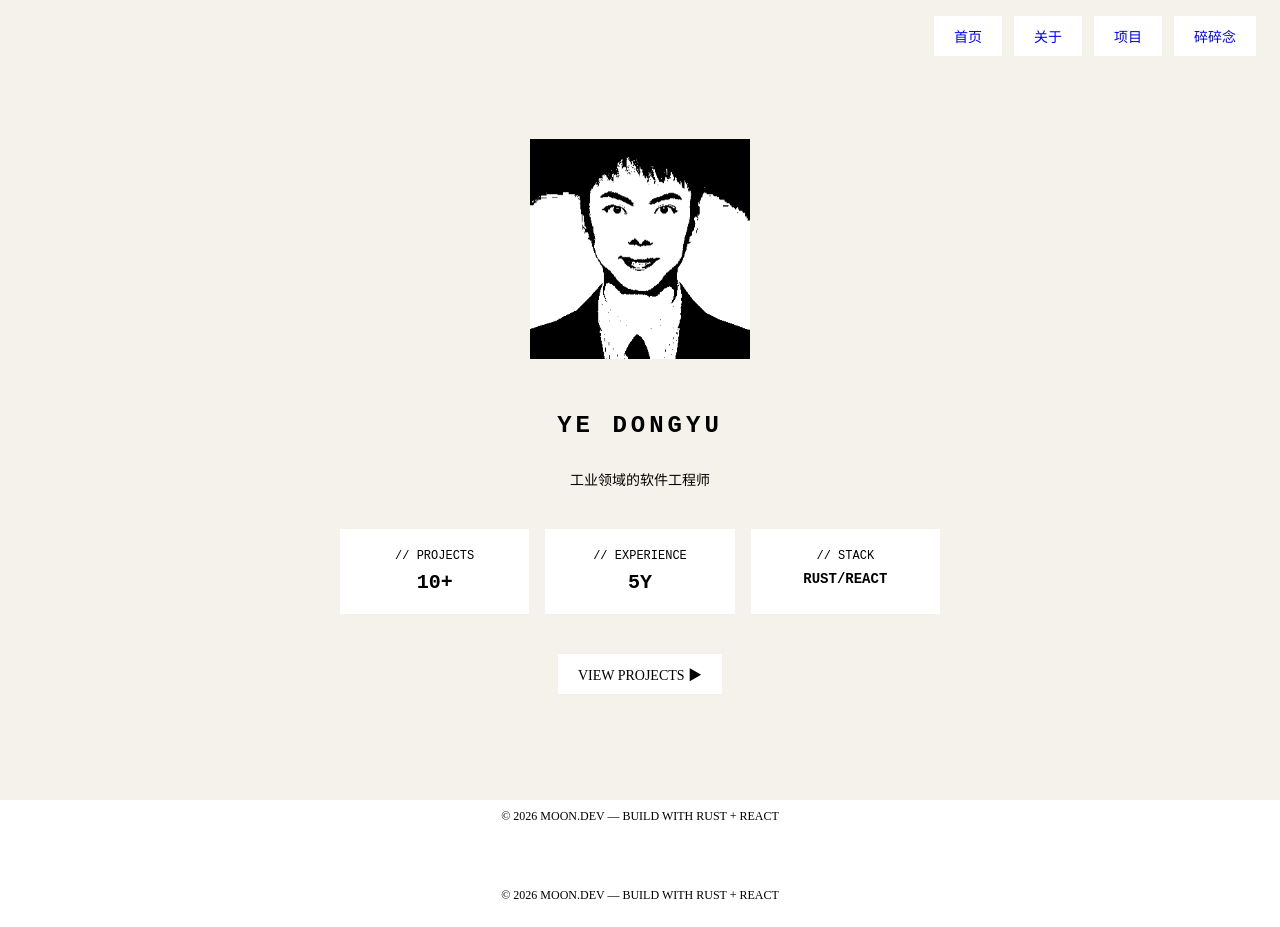
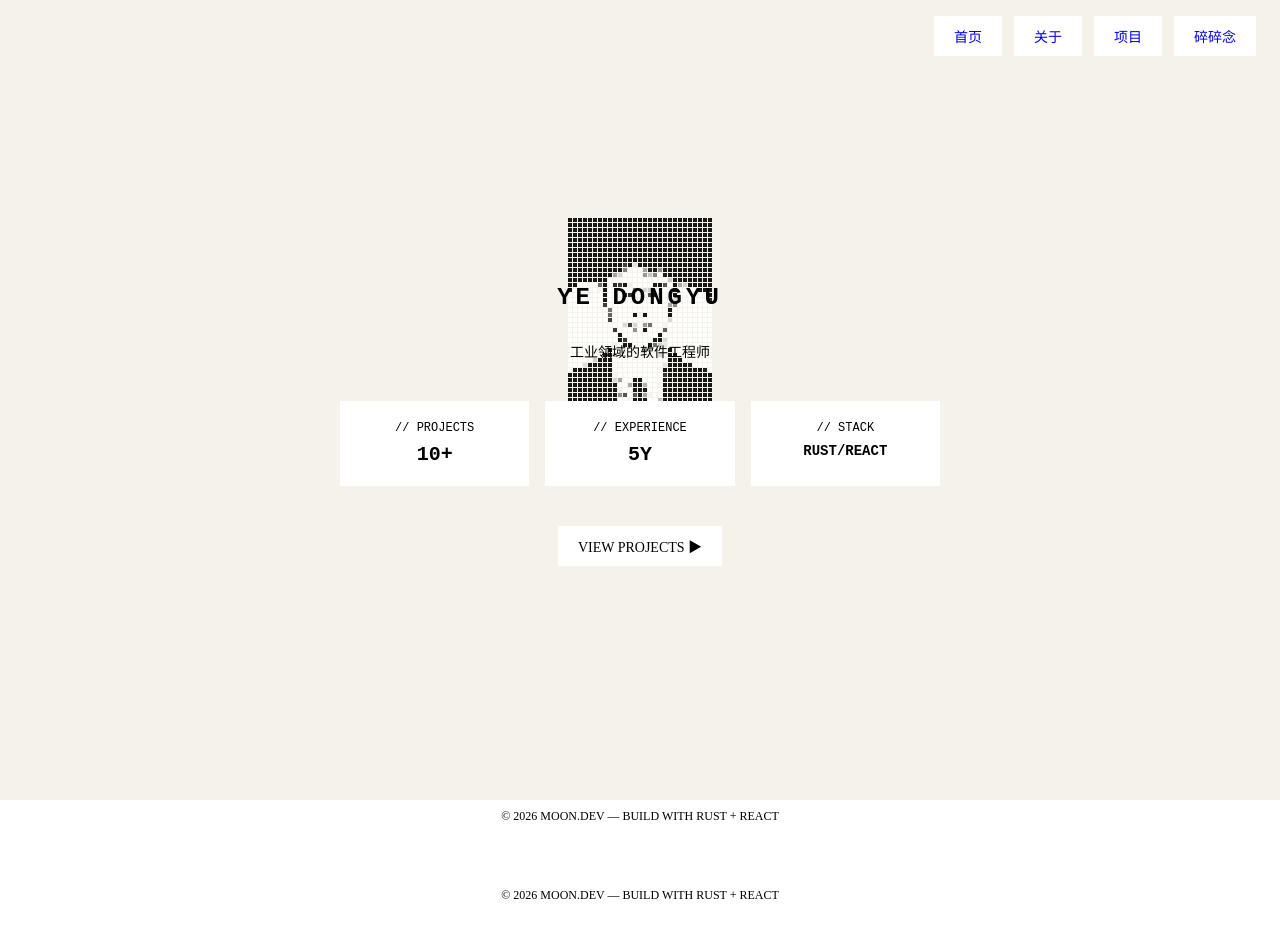
Before and after one commit to Benaso/vitcor-s-box, a React (Vite) app in the folder frontend/: page / in a window 1280 px wide. Built offline with nearby package versions, Linux system fonts and the light colour scheme; the HTML template or start-up script is replaced by a standard one.

Commit message:
feat: use particle avatar effect, remove static image

```diff
--- a/frontend/src/components/ParticleBackground.jsx
+++ b/frontend/src/components/ParticleBackground.jsx
@@ -9,6 +9,7 @@ function ParticleBackground({ mousePos }) {
     const ctx = canvas.getContext('2d')
     let animationId
     let particles = []
+    let imageLoaded = false
 
     const resize = () => {
       canvas.width = window.innerWidth
@@ -22,7 +23,7 @@ function ParticleBackground({ mousePos }) {
         this.x = x
         this.y = y
         this.color = color
-        this.size = 3
+        this.size = 4
         this.speed = 0.08
         this.opacity = 0.9
       }
@@ -32,11 +33,11 @@ function ParticleBackground({ mousePos }) {
         const dy = mouseY - this.y
         const dist = Math.sqrt(dx * dx + dy * dy)
 
-        if (dist < 120) {
-          const force = (120 - dist) / 120
+        if (dist < 150) {
+          const force = (150 - dist) / 150
           const angle = Math.atan2(dy, dx)
-          this.x -= Math.cos(angle) * force * 15
-          this.y -= Math.sin(angle) * force * 15
+          this.x -= Math.cos(angle) * force * 20
+          this.y -= Math.sin(angle) * force * 20
           this.opacity = 0.2 + (1 - force) * 0.5
         } else {
           this.x += (this.originX - this.x) * this.speed
@@ -55,38 +56,39 @@ function ParticleBackground({ mousePos }) {
 
     const loadImage = () => {
       const img = imageRef.current
-      if (!img.complete) return
+      if (!img.complete || imageLoaded) return
+      imageLoaded = true
 
       const tempCanvas = document.createElement('canvas')
       const tempCtx = tempCanvas.getContext('2d')
 
-      const imgSize = Math.min(canvas.width * 0.35, 280)
-      tempCanvas.width = imgSize
-      tempCanvas.height = imgSize
+      const avatarSize = 200
+      tempCanvas.width = avatarSize
+      tempCanvas.height = avatarSize
 
       tempCtx.fillStyle = '#f5f2eb'
-      tempCtx.fillRect(0, 0, imgSize, imgSize)
+      tempCtx.fillRect(0, 0, avatarSize, avatarSize)
 
-      const scale = Math.min(imgSize / img.width, imgSize / img.height)
+      const scale = Math.min(avatarSize / img.width, avatarSize / img.height)
       const drawW = img.width * scale
       const drawH = img.height * scale
-      const drawX = (imgSize - drawW) / 2
-      const drawY = (imgSize - drawH) / 2
+      const drawX = (avatarSize - drawW) / 2
+      const drawY = (avatarSize - drawH) / 2
 
       tempCtx.drawImage(img, drawX, drawY, drawW, drawH)
 
-      const imageData = tempCtx.getImageData(0, 0, imgSize, imgSize)
+      const imageData = tempCtx.getImageData(0, 0, avatarSize, avatarSize)
       const data = imageData.data
 
       particles = []
-      const spacing = 4
+      const spacing = 5
 
-      const centerX = (canvas.width - imgSize) / 2
-      const centerY = (canvas.height - imgSize) / 2
+      const centerX = canvas.width / 2
+      const centerY = canvas.height / 2 - 80
 
-      for (let y = 0; y < imgSize; y += spacing) {
-        for (let x = 0; x < imgSize; x += spacing) {
-          const i = (y * imgSize + x) * 4
+      for (let y = 0; y < avatarSize; y += spacing) {
+        for (let x = 0; x < avatarSize; x += spacing) {
+          const i = (y * avatarSize + x) * 4
           const r = data[i]
           const g = data[i + 1]
           const b = data[i + 2]
@@ -94,8 +96,8 @@ function ParticleBackground({ mousePos }) {
 
           if (a > 128) {
             particles.push(new Particle(
-              centerX + x,
-              centerY + y,
+              centerX - avatarSize / 2 + x,
+              centerY - avatarSize / 2 + y,
               `rgb(${r}, ${g}, ${b})`
             ))
           }
@@ -123,6 +125,12 @@ function ParticleBackground({ mousePos }) {
 
     draw()
 
+    const handleImageLoad = () => {
+      loadImage()
+    }
+
+    img.addEventListener('load', handleImageLoad)
+
     window.addEventListener('resize', () => {
       resize()
       loadImage()
@@ -131,6 +139,7 @@ function ParticleBackground({ mousePos }) {
     return () => {
       cancelAnimationFrame(animationId)
       window.removeEventListener('resize', resize)
+      img.removeEventListener('load', handleImageLoad)
     }
   }, [mousePos])
 
--- a/frontend/src/pages/Home.jsx
+++ b/frontend/src/pages/Home.jsx
@@ -28,20 +28,6 @@ function Home() {
           style={{ flex: 1, display: 'flex', flexDirection: 'column', alignItems: 'center', justifyContent: 'center', padding: '80px 24px', width: '100%', maxWidth: '800px' }}
           onMouseMove={(e) => setMousePos({ x: e.clientX, y: e.clientY })}
         >
-          <div style={{ marginBottom: '32px' }}>
-            <img
-              src="/images/vvictor.png"
-              alt="YE DONGYU"
-              style={{
-                width: '220px',
-                height: '220px',
-                objectFit: 'cover',
-                border: '4px solid var(--color-border)',
-                boxShadow: '8px 8px 0 var(--color-border)'
-              }}
-            />
-          </div>
-
           <h1
             style={{
               fontFamily: 'monospace',
```
